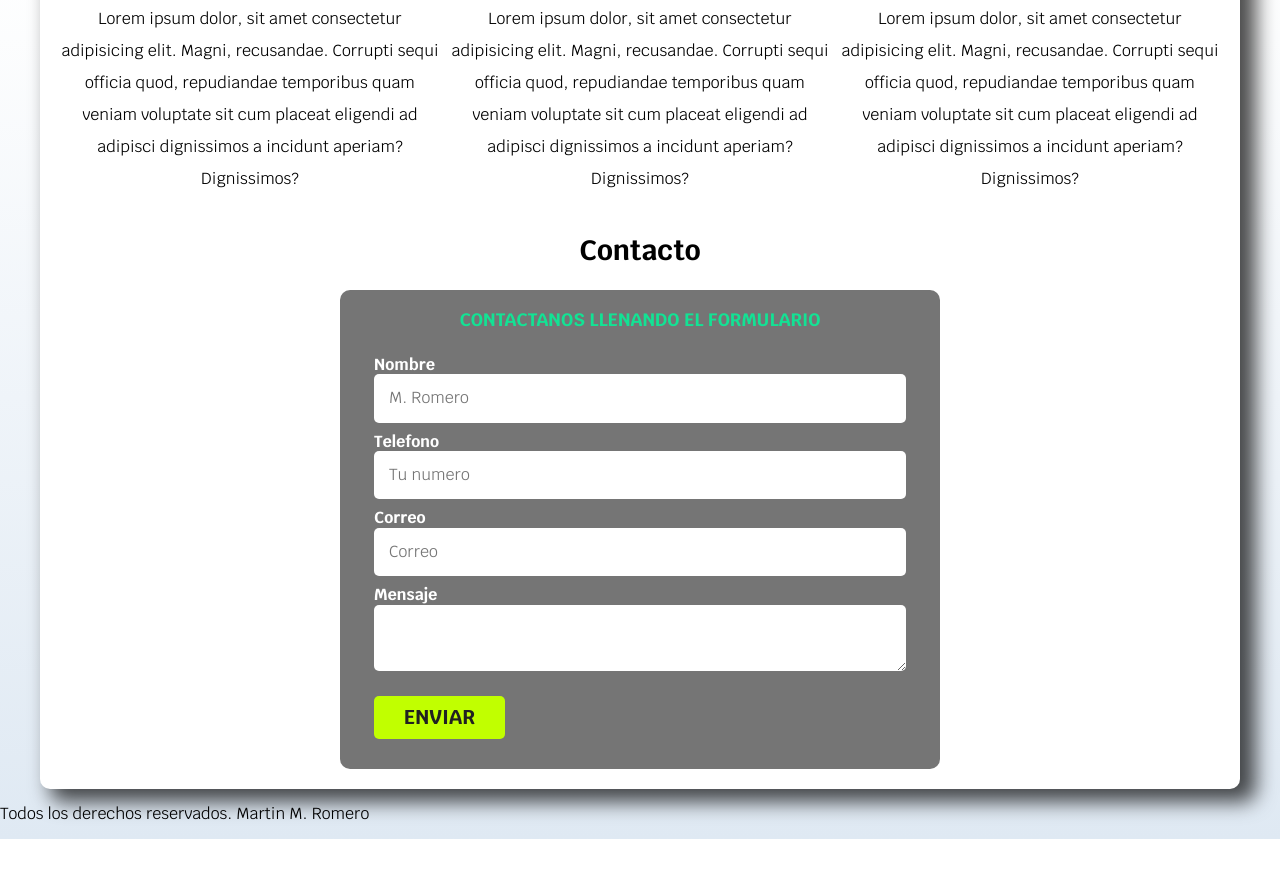
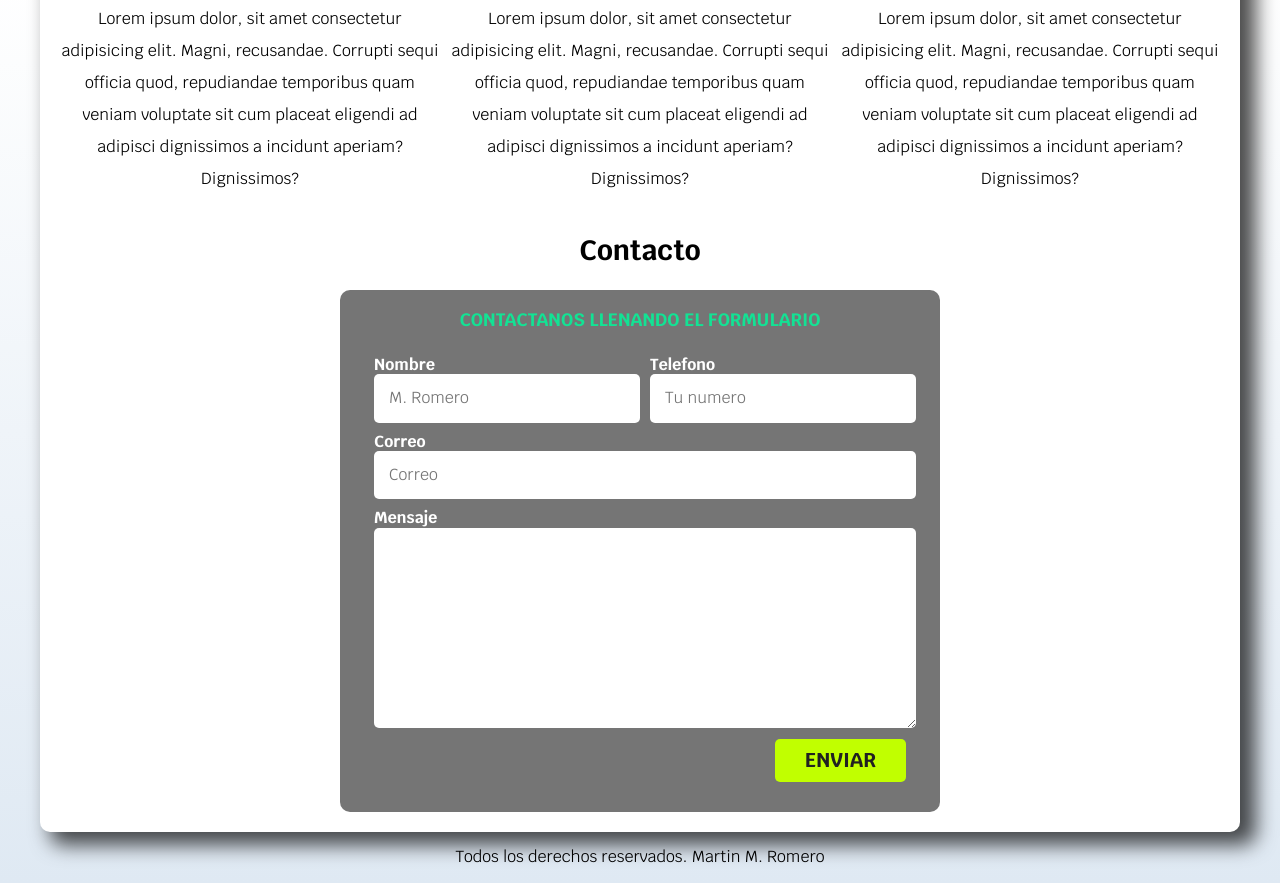
Before and after one commit to Mart1nRH716/CursoWeb, a plain HTML site: page freelancer_inicio/index.html in a window 1280 px wide. Shown: the part 926-1809 px from the top of the page. Before the commit the page ends 1765 px from the top, so only its background shows below. Drawn offline with Linux system fonts and the light colour scheme.

Commit message:
ya quedo el formulario

```diff
--- a/freelancer_inicio/css/styles.css
+++ b/freelancer_inicio/css/styles.css
@@ -98,7 +98,7 @@ cursor: pointer;
 }
 
 .alinear-derecha{
-    justify-content: flex end;
+    justify-content: flex-end;
 }
 .nav-bg{
     background-color: var(--secundario);
@@ -224,9 +224,23 @@ cursor: pointer;
     color: var(--primario);
 }
 
-.contenedor-campos{
+@media (min-width: 778px) {
+    .contenedor-campos{
+        display: grid;
+        grid-template-columns: repeat(2, 1fr);
+        grid-template-columns: 50% 50%;
+        grid-template-rows: auto auto 22rem;
+        column-gap: 1rem;
 
+    }
+    /* Tenemos varios campos en ese div, seleccionamos en 3ro, inicia el contador en 1 */
+    .campo:nth-child(3),
+    .campo:nth-child(4){
+        /* Esto es para que se extienda la barra de correo */
+        grid-column: 1 / 3;
+    }
 }
+
 
 .campo{
     margin-bottom: 1rem;
@@ -246,6 +260,10 @@ cursor: pointer;
     padding: 1.5rem;
     border-radius: .5rem;
 }
+
+.campo textarea{
+    height: 20rem;
+}
 /*
 Tambien se puede declara asi
 .campo input[type="text"],
@@ -253,3 +271,7 @@ Tambien se puede declara asi
 {
     background-color: red;
 } */
+
+.footer{
+    text-align: center;
+}
--- a/freelancer_inicio/index.html
+++ b/freelancer_inicio/index.html
@@ -143,8 +143,8 @@
                             <textarea></textarea>
                         </div>
                     </div>
-                    <div class="enviar alinear-derecha flex">
-                        <input class="boton w-100" type="submit" value="Enviar">
+                    <div class="alinear-derecha  flex ">
+                        <input class="boton w-100 " type="submit" value="Enviar">
                     </div>
 
 
@@ -154,7 +154,7 @@
     </main>
 
 
-    <footer>
+    <footer class="footer">
         <p>Todos los derechos reservados. Martin M. Romero</p>
     </footer>
 
```
